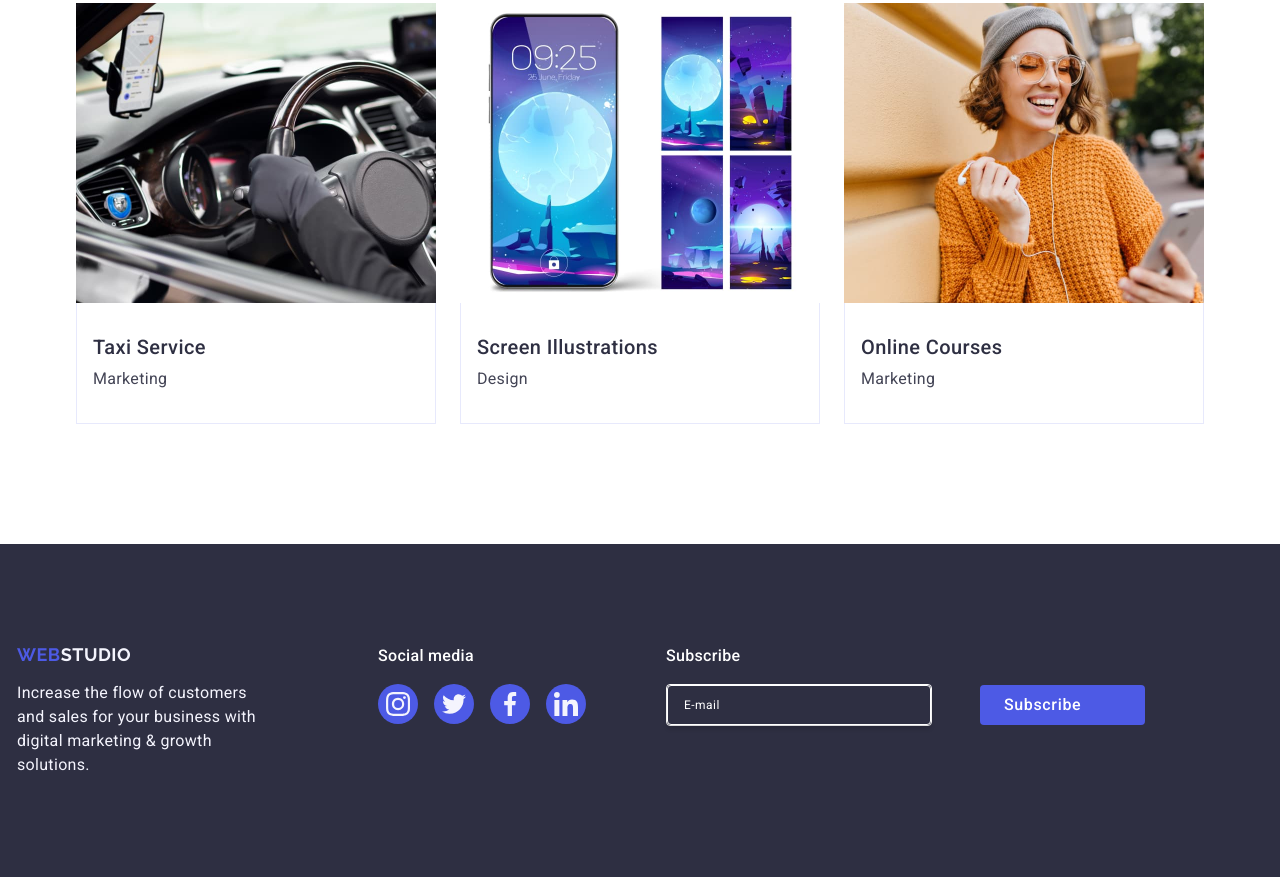
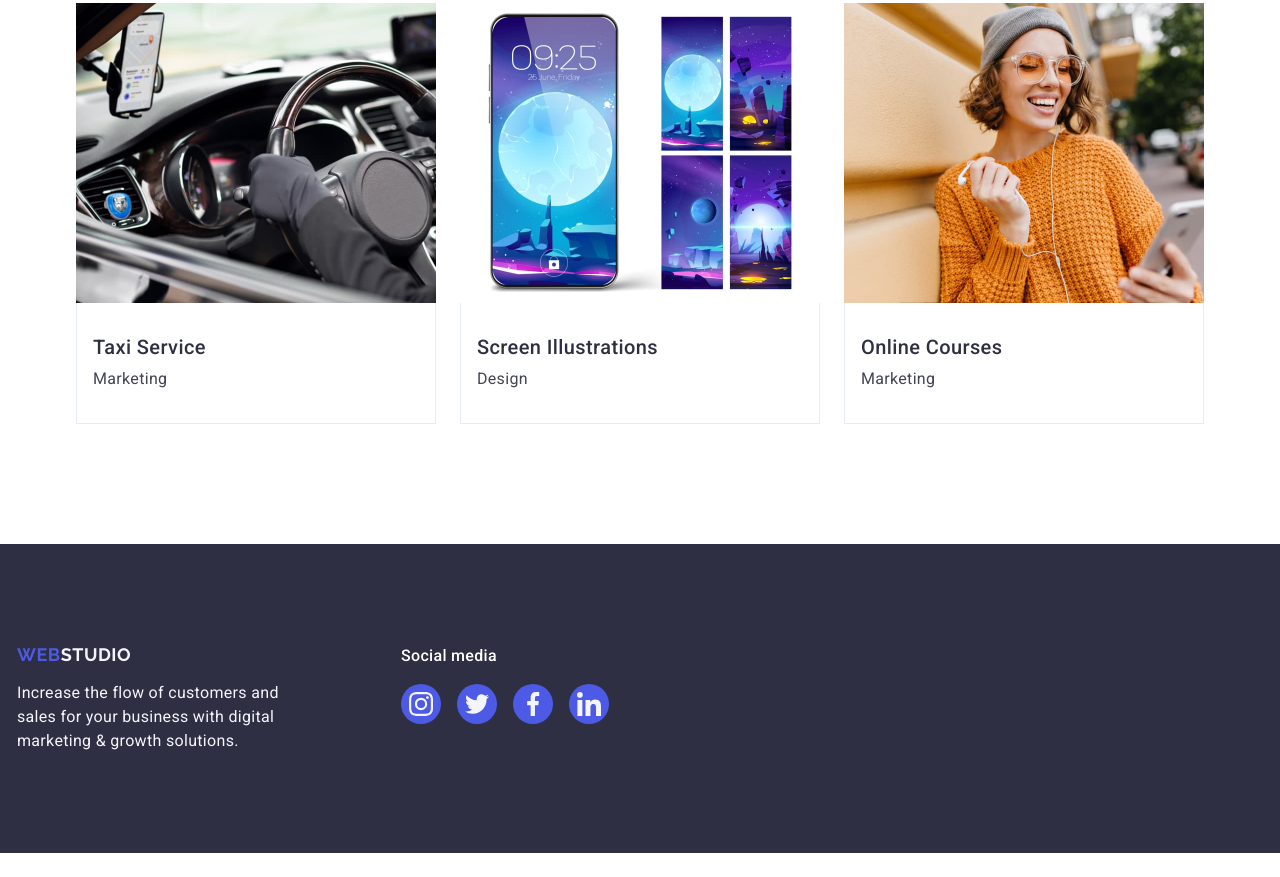
Before and after one commit to PNZ-Grizly/goit-markup-hw-04, a plain HTML site: page index.html in a window 1280 px wide. Shown: the part 2639-3516 px from the top of the page. After the commit the page ends 3492 px from the top, so only its background shows below. Drawn offline with nearby package versions, Linux system fonts and the light colour scheme.

Commit message:
fixed all

```diff
--- a/css/styles.css
+++ b/css/styles.css
@@ -530,90 +530,3 @@
 .footer-social-link:focus {
   background-color: #31d0aa;
 }
-
-.subscribe-container {
-  margin-left: 80px;
-}
-
-.form-subscribe {
-  display: flex;
-  align-items: center;
-  justify-content: center;
-  gap: 24px;
-}
-
-.subscribe-title {
-  font-weight: 500;
-  font-size: 16px;
-  line-height: 1.5;
-  letter-spacing: 0.02em;
-  color: #ffffff;
-  /* margin: 16px 16px; */
-  margin-bottom: 16px;
-}
-
-.subscribe-icon {
-  /* padding-left: 16px; */
-  fill: #ffffff;
-  width: 100%;
-  height: 100%;
-  margin-left: 16px;
-}
-
-::placeholder {
-  color: #ffffff;
-}
-
-.subscribe-button {
-  display: flex;
-  background-color: #4d5ae5;
-  font-weight: 500;
-  font-size: 16px;
-  line-height: 1.5;
-  letter-spacing: 0.04em;
-  align-items: center;
-  justify-content: center;
-  color: #ffffff;
-  border-radius: 4px;
-  padding: 8px 24px;
-  cursor: pointer;
-  transition: background-color 250ms cubic-bezier(0.4, 0, 0.2, 1);
-  border-style: none;
-  margin-left: 24px;
-  min-width: 165px;
-}
-
-.email-input {
-  width: 264px;
-  height: 40px;
-  padding-top: 8px;
-  padding-left: 16px;
-  padding-bottom: 8px;
-  background-color: transparent;
-  border-style: none;
-  border: 1px solid #ffffff;
-  color: #ffffff;
-  font-size: 12px;
-  line-height: 2;
-  letter-spacing: 0.04em;
-  box-shadow: 0px 4px 4px rgba(0, 0, 0, 0.15);
-  border-radius: 4px;
-}
-
-.label-wrapper {
-  border: 1px solid #ffffff;
-  border-radius: 4px;
-  color: #ffffff;
-}
-
-.subscribe-button:hover,
-.subscribe-button:focus {
-  background-color: #404bbf;
-  transition: 250ms cubic-bezier(0.4, 0, 0.2, 1);
-}
-
-.label-wrapper:hover,
-.label-wrapper:focus {
-  border-color: #4d5ae5;
-  transition: 250ms cubic-bezier(0.4, 0, 0.2, 1);
-}
--- a/index.html
+++ b/index.html
@@ -433,19 +433,6 @@
           </li>
             </ul>
           </div>
-          <div class="subscribe-container">
-          <p class="subscribe-title">Subscribe</p>
-          <form class="form-subscribe">
-            <label class="label-wrapper">
-              <input class="email-input" type="email" name="subscribe" placeholder="E-mail" required>
-            </label>
-            <button class="subscribe-button" type="submit">Subscribe
-              <svg class="subscribe-icon" width="24" height="24">
-               <use href="./images/icons.svg#icon-Frame-3"></use>
-              </svg>
-            </button>
-          </form>
-        </div>
           </div>
     </footer>
   </body>
```
